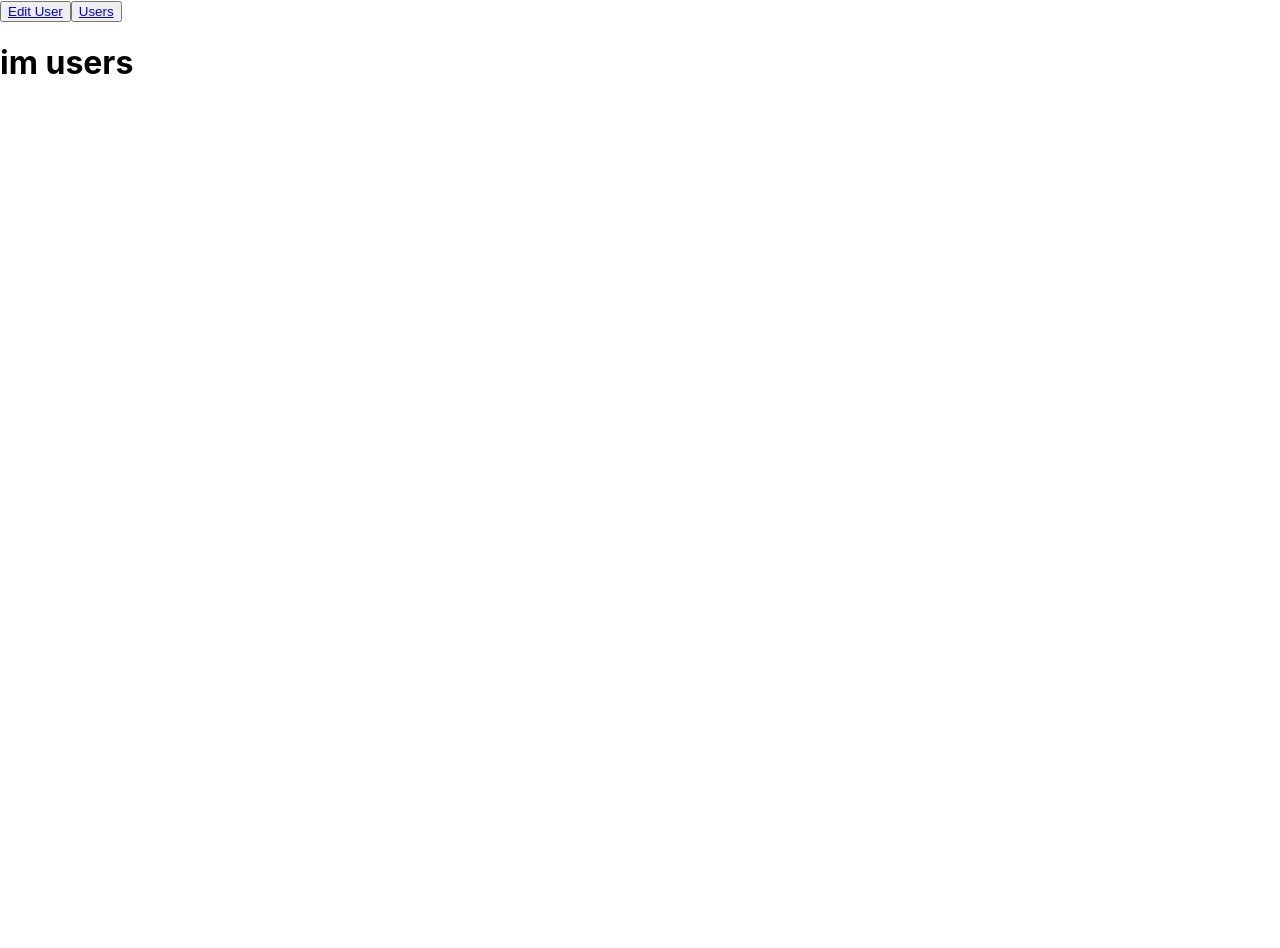
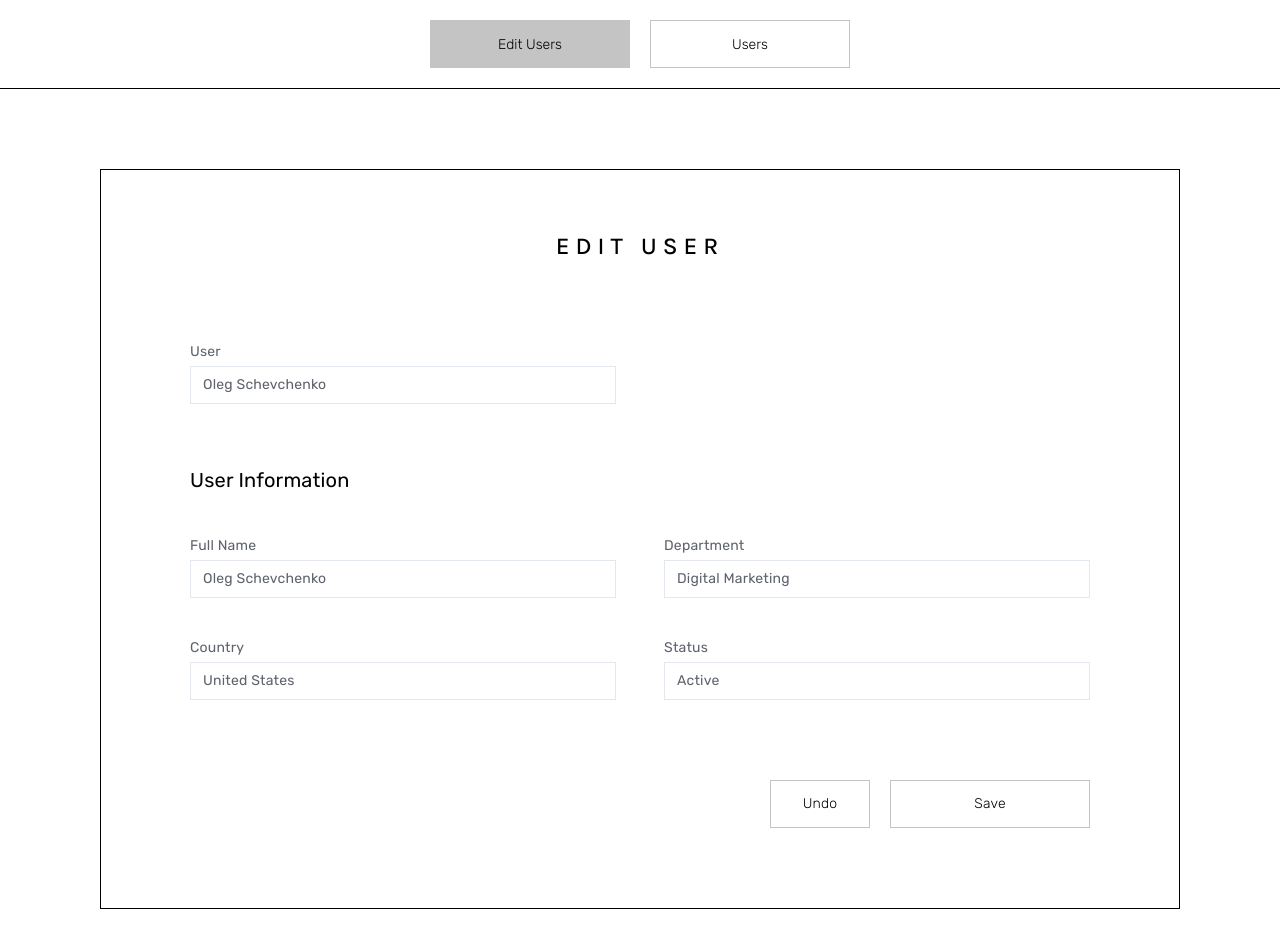
Before and after one commit to PanShamray/react-edit-user, a React (Create React App) app: page / in a window 1280 px wide. Shown: the top 948 px of the page. Before the commit the page ends 800 px from the top, so only its background shows below. Built offline with nearby package versions, Linux system fonts and the light colour scheme.

Commit message:
design development of EditUser page

```diff
--- a/src/App.js
+++ b/src/App.js
@@ -3,20 +3,27 @@ import { BrowserRouter as Router, Routes, Route, Link } from "react-router-dom";
 import EditUser from "./pages/EditUser/EditUser"
 import Users from "./pages/Users/Users";
 
+import "./App.scss";
+
 function App() {
   return (
     <Router>
       <div>
-        <button>
-          <Link to="/edit-user">Edit User</Link>
-        </button>
-        <button>
-          <Link to="/">Users</Link>
-        </button>
+        <header className="header">
+          <nav>
+            <Link to="/">
+              <button className="editUserButton">Edit Users</button>
+            </Link>
+
+            <Link to="/users">
+              <button className="usersButton">Users</button>
+            </Link>
+          </nav>
+        </header>
 
         <Routes>
-          <Route path="/" element={<Users />} />
-          <Route path="/edit-user" element={<EditUser />} />
+          <Route path="/users" element={<Users />} />
+          <Route path="/" element={<EditUser />} />
         </Routes>
       </div>
     </Router>
--- a/src/App.scss
+++ b/src/App.scss
@@ -1,38 +1,37 @@
-.App {
-  text-align: center;
-}
-
-.App-logo {
-  height: 40vmin;
-  pointer-events: none;
-}
-
-@media (prefers-reduced-motion: no-preference) {
-  .App-logo {
-    animation: App-logo-spin infinite 20s linear;
-  }
-}
-
-.App-header {
-  background-color: #282c34;
-  min-height: 100vh;
+.header{
+  width: 100%;
+  height: 88px;
   display: flex;
-  flex-direction: column;
   align-items: center;
   justify-content: center;
-  font-size: calc(10px + 2vmin);
-  color: white;
+  border-bottom: 1px solid black;
+
+    nav{
+      width: 420px;
+      padding: 20px 80px;
+      display: flex;
+      justify-content: space-between;
+
+        .editUserButton, .usersButton{
+          width: 200px;
+          height: 48px;
+          border: none;
+          cursor: pointer;
+          font-family: "Rubik", sans-serif;
+          font-weight: 300;
+          font-size: 14px;
+
+            a{
+              text-decoration: none;
+              color: black;
+            }
+        }
+        .editUserButton{
+          background-color: #C4C4C4;
+        }
+        .usersButton{
+          background-color: white;
+          border: 1px solid #C4C4C4;
+        }
+    }
 }
-
-.App-link {
-  color: #61dafb;
-}
-
-@keyframes App-logo-spin {
-  from {
-    transform: rotate(0deg);
-  }
-  to {
-    transform: rotate(360deg);
-  }
-}
--- a/src/index.scss
+++ b/src/index.scss
@@ -1,13 +1,9 @@
+@import url('https://fonts.googleapis.com/css2?family=Rubik:ital,wght@0,300..900;1,300..900&display=swap');
+@import url('https://fonts.googleapis.com/css2?family=Karla:ital,wght@0,200..800;1,200..800&display=swap');
+
 body {
   margin: 0;
-  font-family: -apple-system, BlinkMacSystemFont, 'Segoe UI', 'Roboto', 'Oxygen',
-    'Ubuntu', 'Cantarell', 'Fira Sans', 'Droid Sans', 'Helvetica Neue',
-    sans-serif;
+  font-family: 'Rubik', sans-serif;
   -webkit-font-smoothing: antialiased;
   -moz-osx-font-smoothing: grayscale;
 }
-
-code {
-  font-family: source-code-pro, Menlo, Monaco, Consolas, 'Courier New',
-    monospace;
-}
--- a/src/pages/EditUser/EditUser.jsx
+++ b/src/pages/EditUser/EditUser.jsx
@@ -1,8 +1,46 @@
 import React from 'react';
+import "./style.scss";
 
 function EditUser() {
     return (
-        <h1>edit user</h1>
+      <main>
+        <h1>EDIT USER</h1>
+        <section>
+          <h4>User</h4>
+          <p>Oleg Schevchenko</p>
+
+          <div className="userInfo">
+            <h3>User Information</h3>
+
+            <div className="nameAndDepartment">
+              <div className="nameBlock">
+                <h4>Full Name</h4>
+                <p>Oleg Schevchenko</p>
+              </div>
+              <div className="departmentBlock">
+                <h4>Department</h4>
+                <p>Digital Marketing</p>
+              </div>
+            </div>
+
+            <div className="countryAndStatus">
+              <div className="countryBlock">
+                <h4>Country</h4>
+                <p>United States</p>
+              </div>
+              <div className="statusBlock">
+                <h4>Status</h4>
+                <p>Active</p>
+              </div>
+            </div>
+          </div>
+
+          <div className="undoAndSave">
+            <button className="undoButton">Undo</button>
+            <button className="saveButton">Save</button>
+          </div>
+        </section>
+      </main>
     );
 }
 
--- a/src/pages/EditUser/style.scss
+++ b/src/pages/EditUser/style.scss
@@ -0,0 +1,96 @@
+main{
+    margin: 80px 100px;
+    display: flex;
+    justify-content: center;
+    align-items: center;
+    flex-direction: column;
+    border: 1px solid black;
+
+        h1{
+            font-family: "Karla", sans-serif;
+            font-weight: 500;
+            font-size: 24px;
+            line-height: 32px;
+            letter-spacing: 6px;
+            margin: 60px 0 80px;
+        }
+
+        section{
+            display: block;
+            width: 900px;
+            margin: 0 80px;
+
+                h4, p{
+                    width: 400px;
+                    font-family: "Rubik", sans-serif;
+                    font-weight: 400;
+                    font-size: 14px;
+                    line-height: 20px;
+                    letter-spacing: 0.2px;
+                    color: #5E626B;
+                }
+                h4{
+                    margin: 0 0 4px;
+                }
+                p{
+                    border: 1px solid #E3E8EE;
+                    padding: 8px 12px;
+                    margin: 0;
+                }
+
+                .userInfo{
+                    margin-bottom: 80px;
+                    h3{
+                        font-family: "Rubik", sans-serif;
+                        font-weight: 400;
+                        font-size: 20px;
+                        line-height: 32px;
+                        letter-spacing: 0.2px;
+
+                        margin: 60px 0 40px;
+                    }
+
+                    .nameAndDepartment{
+                        display: flex;
+                        justify-content: space-between;
+                        margin-bottom: 40px;
+                    }
+
+                    .countryAndStatus{
+                        display: flex;
+                        justify-content: space-between;
+                    }
+                }
+
+                .undoAndSave{
+                    margin-bottom: 80px;
+                    display: flex;
+                    justify-content: flex-end;
+
+                    .undoButton, .saveButton{
+                        height: 48px;
+                        border: 1px solid #C4C4C4;
+                        background-color: white;
+                        font-family: "Rubik", sans-serif;
+                        font-weight: 300;
+                        font-size: 14px;
+                        line-height: 20px;
+                        letter-spacing: 0.2px;
+                        cursor: pointer;
+                    }
+
+                    .undoButton{
+                        width: 100px;
+                        margin-right: 20px;
+                    }
+                    .saveButton{
+                        width: 200px;
+
+
+                        &:disabled{
+                            color:#C4C4C4;
+                        }
+                    }
+                }
+        }
+}
```
Also changed, not shown: src/data.js (+72 -261 lines), README.txt.
